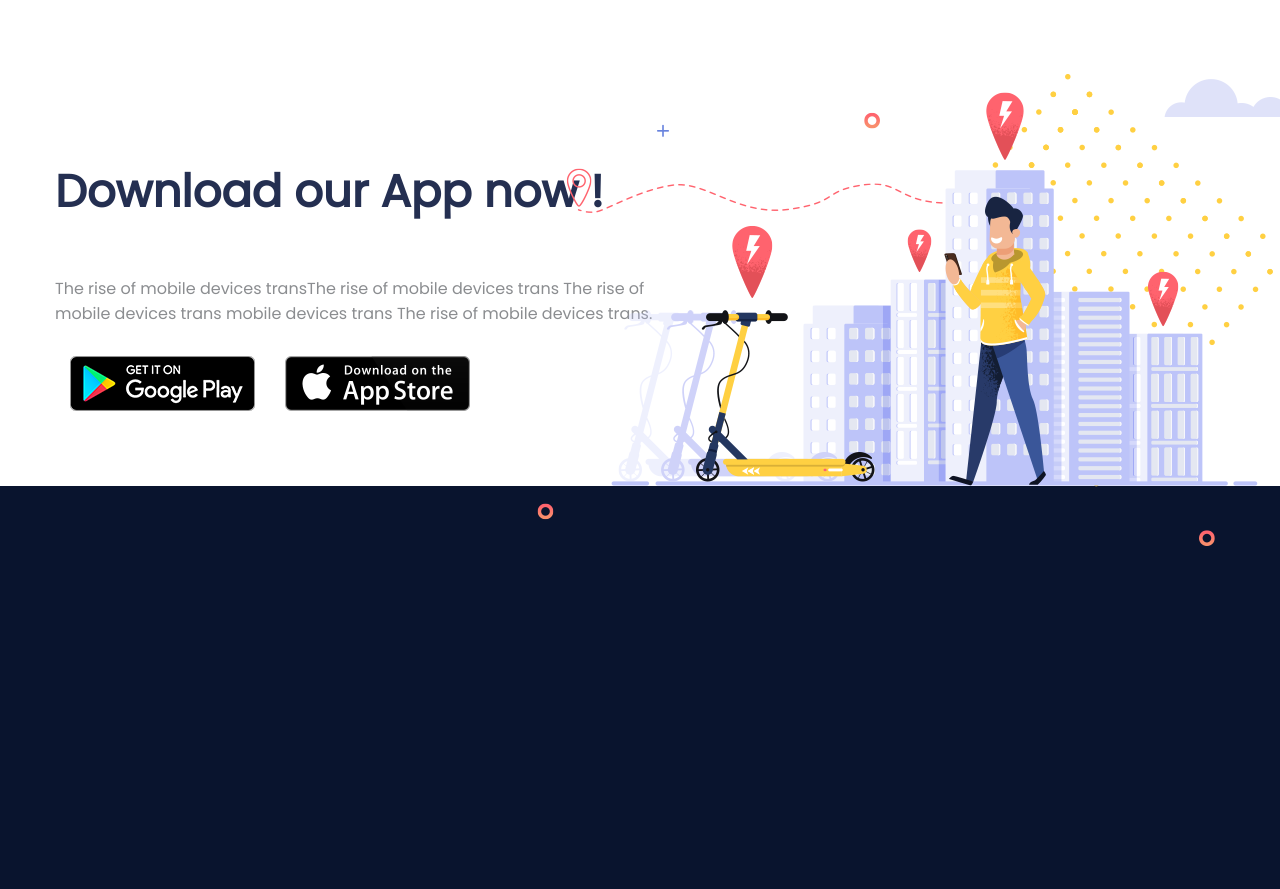
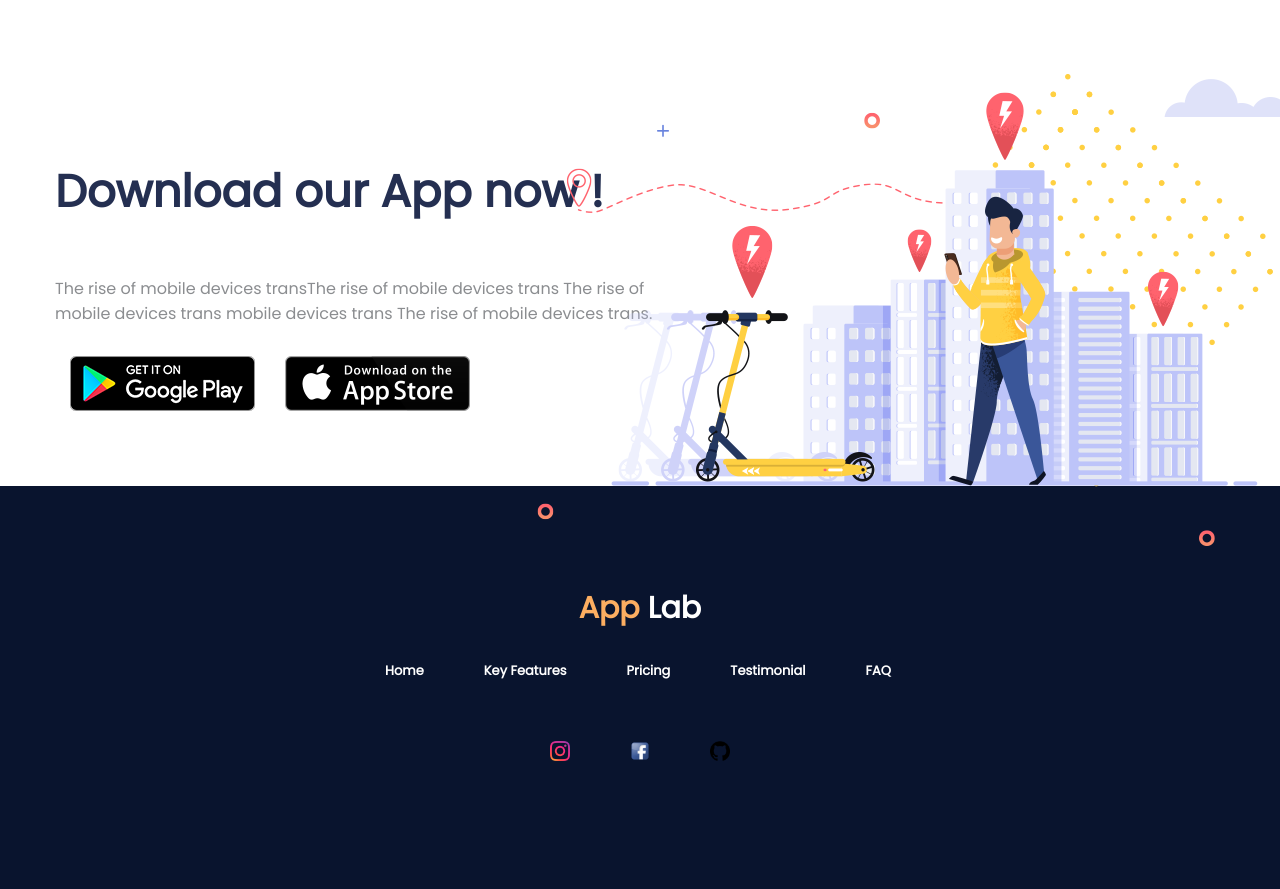
Before and after one commit to vit10load/layout-app, a plain HTML site: page index.html in a window 1280 px wide. Shown: the part 4086-4975 px from the top of the page. Drawn offline with Linux system fonts and the light colour scheme; files whose address does not match are found by name.

Commit message:
version final

```diff
--- a/index.html
+++ b/index.html
@@ -5,7 +5,7 @@
     <meta charset="UTF-8">
     <meta http-equiv="X-UA-Compatible" content="IE=edge">
     <meta name="viewport" content="width=device-width, initial-scale=1.0">
-    <title>Template</title>
+    <title>AppLab</title>
     <link rel="stylesheet" href="normalize.css" type="text/css" />
     <link rel="stylesheet" href="main.css" type="text/css" />
 </head>
@@ -192,11 +192,37 @@
                 <img class="image-rigth" src="icon/icon-rigth-location.png" alt="" />
             </div>
         </section>
-
     </main>
 
-    <footer>
-
+    <footer class="footer">
+        <div class="footer-content">
+            <div>
+                <span class="app">
+                    App
+                </span>
+                <span class="lab">
+                    Lab
+                </span>
+            </div>
+            <ul>
+                <li>Home</li>
+                <li>Key Features</li>
+                <li>Pricing</li>
+                <li>Testimonial</li>
+                <li>FAQ</li>
+            </ul>
+            <ul class="icons">
+                <li>
+                    <img src="icon/icon-instagram.png" alt="">
+                </li>
+                <li>
+                    <img src="icon/icon-facebook.png" alt="">
+                </li>
+                <li>
+                    <img src="icon/icon-github.png" alt="">
+                </li>
+            </ul>
+        </div>
     </footer>
 
 </body>
--- a/main.css
+++ b/main.css
@@ -372,13 +372,55 @@ span {
 
 /** footer **/
 
-footer {
+.footer {
     pposition: absolute;
     bottom: 0;
     width: 100%;
     height: 540px;
     background: #09142e;
     z-index: 9;
+}
+
+.footer .footer-content {
+    display: block;
+    width: 570px;
+    height: 300px;
+    margin: 0 auto;
+    padding-top: 100px;
+    text-align: center;
+}
+
+.app {
+    font-size: 30px;
+    color: #fcae61;
+    font-weight: bold;
+}
+
+.lab {
+    font-size: 30px;
+    color: #ffffff;
+    font-weight: bold;
+}
+
+.footer-content ul {
+    display: flex;
+    flex-direction: row;
+    color: #ffffff;
+    font-weight: bold;
+    font-size: 13px;
+}
+
+.footer-content ul li {
+    padding: 30px;
+}
+
+.icons {
+    justify-content: center;
+}
+
+.icons li img {
+    display: block;
+    width: 20px;
 }
 
 /**general code**/
```
Also changed, not shown: icon/icon-facebook.png (added), icon/icon-github.png (added), icon/icon-instagram.png (added), 2 other files.
